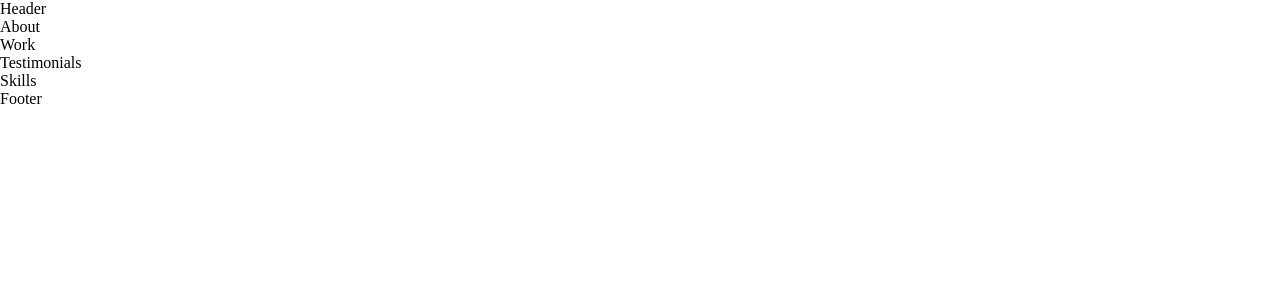
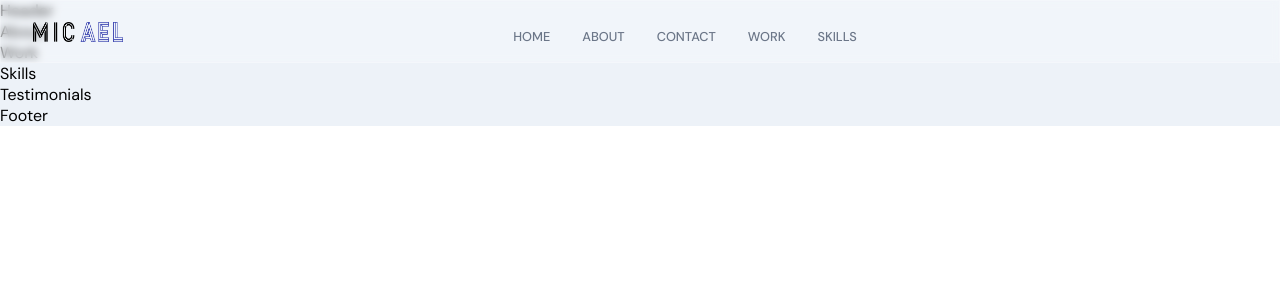
Before and after one commit to MDaud32/Personal_Portfolio, a React (Create React App) app: page / in a window 1280 px wide. Shown: the top 300 px of the page. Built offline with nearby package versions, Linux system fonts and the light colour scheme.

Commit message:
adding navbar and mobile menu

```diff
--- a/src/App.js
+++ b/src/App.js
@@ -8,13 +8,18 @@
   Work,
 } from './containers';
 
+import { Navbar } from './components';
+
+import './App.scss';
+
 const App = () => (
-  <div>
+  <div className="app">
+    <Navbar />
     <Header />
     <About />
     <Work />
+    <Skills />
     <Testimonials />
-    <Skills />
     <Footer />
   </div>
 );
--- /dev/null
+++ b/src/App.scss
@@ -0,0 +1,188 @@
+.app {
+  background-color: var(--primary-color);
+  font-family: var(--font-base);
+}
+
+.app__whitebg {
+  background-color: var(--white-color);
+}
+
+.app__primarybg {
+  background-color: var(--primary-color);
+}
+
+.app__container {
+  width: 100%;
+  min-height: 100vh;
+
+  display: flex;
+  flex-direction: row;
+}
+
+.app__flex {
+  display: flex;
+  justify-content: center;
+  align-items: center;
+}
+
+.app__wrapper {
+  flex: 1;
+  width: 100%;
+  flex-direction: column;
+  padding: 4rem 2rem;
+
+  @media screen and (max-width: 450px) {
+    padding: 4rem 1rem 2rem;
+  }
+}
+
+.copyright {
+  width: 100%;
+  padding: 2rem 0 0;
+
+  display: flex;
+  flex-direction: column;
+  justify-content: flex-end;
+  align-items: flex-end;
+
+  p {
+    text-transform: uppercase;
+    color: var(--black-color);
+  }
+}
+
+.head-text {
+  font-size: 2.75rem;
+  font-weight: 800;
+  text-align: center;
+  color: var(--black-color);
+  text-transform: capitalize;
+
+  span {
+    color: var(--secondary-color);
+  }
+
+  @media screen and (min-width: 2000px) {
+    font-size: 4rem;
+  }
+
+  @media screen and (max-width: 450px) {
+    font-size: 2rem;
+  }
+}
+
+.p-text {
+  font-size: 0.8rem;
+  text-align: left;
+  color: var(--gray-color);
+  line-height: 1.5;
+
+  @media screen and (min-width: 2000px) {
+    font-size: 1.75rem;
+  }
+}
+
+.bold-text {
+  font-size: 1rem;
+  font-weight: 800;
+  color: var(--black-color);
+  text-align: left;
+
+  @media screen and (min-width: 2000px) {
+    font-size: 2rem;
+  }
+
+  @media screen and (max-width: 450px) {
+    font-size: 0.9rem;
+  }
+}
+
+.app__social {
+  display: flex;
+  justify-content: flex-end;
+  align-items: center;
+  flex-direction: column;
+
+  padding: 1rem;
+
+  div {
+    width: 40px;
+    height: 40px;
+    border-radius: 50%;
+    background-color: var(--white-color);
+    margin: 0.25rem 0;
+    border: 1px solid var(--lightGray-color);
+
+    display: flex;
+    justify-content: center;
+    align-items: center;
+
+    transition: all 0.3s ease-in-out;
+
+    svg {
+      width: 15px;
+      height: 15px;
+      color: var(--gray-color);
+    }
+
+    &:hover {
+      background-color: var(--secondary-color);
+      border-color: var(--secondary-color);
+
+      svg {
+        color: var(--white-color);
+      }
+    }
+
+    @media screen and (min-width: 2000px) {
+      width: 70px;
+      height: 70px;
+
+      margin: 0.5rem 0;
+
+      svg {
+        width: 30px;
+        height: 30px;
+      }
+    }
+  }
+}
+
+.app__navigation {
+  display: flex;
+  justify-content: center;
+  align-items: center;
+  flex-direction: column;
+
+  padding: 1rem;
+
+  .app__navigation-dot {
+    width: 10px;
+    height: 10px;
+    border-radius: 50%;
+    background-color: #cbcbcb;
+    margin: 0.5rem;
+
+    transition: background-color 0.2s ease-in-out;
+
+    &:hover {
+      background-color: var(--secondary-color);
+    }
+
+    @media screen and (min-width: 2000px) {
+      width: 20px;
+      height: 20px;
+    }
+  }
+}
+
+@media screen and (max-width: 500px) {
+  .app__navigation,
+  .app__social {
+    display: none;
+  }
+
+  .copyright {
+    padding: 2rem;
+  }
+}
--- /dev/null
+++ b/src/components/Navbar/Navbar.jsx
@@ -0,0 +1,47 @@
+import React, { useState } from 'react';
+import './Navbar.scss';
+import { HiMenuAlt4, HiX } from 'react-icons/hi';
+import { motion } from 'framer-motion';
+import { images } from '../../constants';
+
+export default function Navbar() {
+  const [toggle, setToggle] = useState(false);
+
+  return (
+    <nav className="app__navbar">
+      <div className="app__navbar-logo">
+        <img src={images.logo} alt="this is my profile logo" />
+      </div>
+      <ul className="app__navbar-links">
+        {['home', 'about', 'contact', 'work', 'skills'].map((item) => (
+          <li className="app__flex p-text " key={`link-${item}`}>
+            <div />
+            <a href={`#${item}`}>{item}</a>
+          </li>
+        ))}
+      </ul>
+
+      <div className="app__navbar-menu">
+        <HiMenuAlt4 onClick={() => setToggle(true)} />
+
+        {toggle && (
+          <motion.div
+            whileInView={{ x: [300, 0] }}
+            transition={{ duration: 0.85, ease: 'easeOut' }}
+          >
+            <HiX onClick={() => setToggle(false)} />
+            <ul>
+              {['home', 'about', 'contact', 'work', 'skills'].map((item) => (
+                <li key={{ item }}>
+                  <a href={`#${item}`} onClick={() => setToggle(false)}>
+                    {item}
+                  </a>
+                </li>
+              ))}
+            </ul>
+          </motion.div>
+        )}
+      </div>
+    </nav>
+  );
+}
--- /dev/null
+++ b/src/components/Navbar/Navbar.scss
@@ -0,0 +1,155 @@
+.app__navbar {
+  width: 100%;
+  display: flex;
+  justify-content: space-between;
+  align-items: center;
+  padding: 1rem 2rem;
+  background: rgba(255, 255, 255, 0.25);
+  backdrop-filter: blur(4px);
+  -webkit-backdrop-filter: blur(4px);
+  border: 1px solid rgba(255, 255, 255, 0.18);
+  position: fixed;
+  z-index: 2;
+}
+
+.app__navbar-logo {
+  display: flex;
+  justify-content: flex-start;
+  align-items: center;
+
+  img {
+    width: 90px;
+    height: 20px;
+
+    @media screen and (min-width: 2000px) {
+      width: 180px;
+      height: 40px;
+    }
+  }
+}
+
+.app__navbar-links {
+  flex: 1;
+  display: flex;
+  justify-content: center;
+  align-items: center;
+  list-style: none;
+
+  li {
+    margin: 0 1rem;
+    cursor: pointer;
+    flex-direction: column;
+
+    div {
+      width: 5px;
+      height: 5px;
+      background: transparent;
+      border-radius: 50%;
+      margin-bottom: 5px;
+    }
+
+    a {
+      color: var(--gray-color);
+      text-decoration: none;
+      flex-direction: column;
+      text-transform: uppercase;
+      font-weight: 500;
+      transition: all 0.3s ease-in-out;
+
+      &:hover {
+        color: var(--secondary-color);
+      }
+    }
+    &:hover {
+      div {
+        background-color: var(--secondary-color);
+      }
+    }
+  }
+  @media screen and (max-width: 900px) {
+    display: none;
+  }
+}
+
+.app__navbar-menu {
+  width: 40px;
+  height: 40px;
+  border-radius: 50%;
+  position: relative;
+
+  display: flex;
+  justify-content: center;
+  align-items: center;
+  background: gray;
+
+  svg {
+    width: 70%;
+    height: 70%;
+    color: var(--white-color);
+  }
+
+  div {
+    position: fixed;
+    top: 0;
+    bottom: 0;
+    right: 0;
+
+    padding: 1rem;
+    z-index: 5px;
+    width: 80%;
+    height: 100vh;
+
+    display: flex;
+    justify-content: flex-end;
+    align-items: flex-end;
+    flex-direction: column;
+    background: url('../../assets/bgWhite.png');
+    background-color: var(--white-color);
+    background-size: cover;
+    background-repeat: repeat;
+    box-shadow: 0 0 20px rgba(168, 168, 168, 0.15);
+
+    svg {
+      width: 35px;
+      height: 35px;
+      color: var(--secondary-color);
+      margin: 0.5rem 1rem;
+    }
+
+    ul {
+      list-style: none;
+      margin: 0;
+      padding: 0;
+      width: 100%;
+      height: 100%;
+
+      display: flex;
+      justify-content: flex-Start;
+      align-items: flex-start;
+      flex-direction: column;
+    }
+
+    li {
+      margin: 1rem;
+
+      a {
+        color: var(--gray-color);
+        text-decoration: none;
+        font-weight: 500;
+        font-size: 1rem;
+        text-transform: uppercase;
+        transition: all 0.3s ease-in-out;
+
+        &:hover {
+          color: var(--secondary-color);
+        }
+      }
+    }
+    @media screen and (min-width: 900px) {
+      display: none;
+    }
+  }
+  @media screen and (min-width: 900px) {
+    display: none;
+  }
+}
--- /dev/null
+++ b/src/components/index.js
@@ -0,0 +1 @@
+export { default as Navbar } from './Navbar/Navbar';
--- /dev/null
+++ b/src/constants/images.js
@@ -0,0 +1,72 @@
+import email from '../assets/email.png';
+import mobile from '../assets/mobile.png';
+import api from '../assets/api.png';
+import cpp from '../assets/cpp.png';
+import css from '../assets/css.png';
+import figma from '../assets/figma.png';
+import flutter from '../assets/flutter.png';
+import git from '../assets/git.png';
+import graphql from '../assets/graphql.png';
+import html from '../assets/html.png';
+import javascript from '../assets/javascript.png';
+import mu5 from '../assets/mu5.png';
+import node from '../assets/node.png';
+import python from '../assets/python.png';
+import react from '../assets/react.png';
+import redux from '../assets/redux.png';
+import sass from '../assets/sass.png';
+import typescript from '../assets/typescript.png';
+import vue from '../assets/vue.png';
+
+import about01 from '../assets/about01.png';
+import about02 from '../assets/about02.png';
+import about03 from '../assets/about03.png';
+import about04 from '../assets/about04.png';
+
+import profile from '../assets/profile.png';
+import circle from '../assets/circle.svg';
+import logo from '../assets/logo.png';
+
+import adidas from '../assets/adidas.png';
+import amazon from '../assets/amazon.png';
+import asus from '../assets/asus.png';
+import bolt from '../assets/bolt.png';
+import nb from '../assets/nb.png';
+import skype from '../assets/skype.png';
+import spotify from '../assets/spotify.png';
+
+export default {
+  email,
+  mobile,
+  api,
+  cpp,
+  css,
+  figma,
+  flutter,
+  git,
+  graphql,
+  html,
+  javascript,
+  mu5,
+  node,
+  python,
+  react,
+  redux,
+  sass,
+  typescript,
+  vue,
+  about01,
+  about02,
+  about03,
+  about04,
+  profile,
+  circle,
+  logo,
+  adidas,
+  amazon,
+  asus,
+  bolt,
+  nb,
+  skype,
+  spotify,
+};
--- /dev/null
+++ b/src/constants/index.js
@@ -0,0 +1,3 @@
+import images from './images';
+
+export { images };
```
